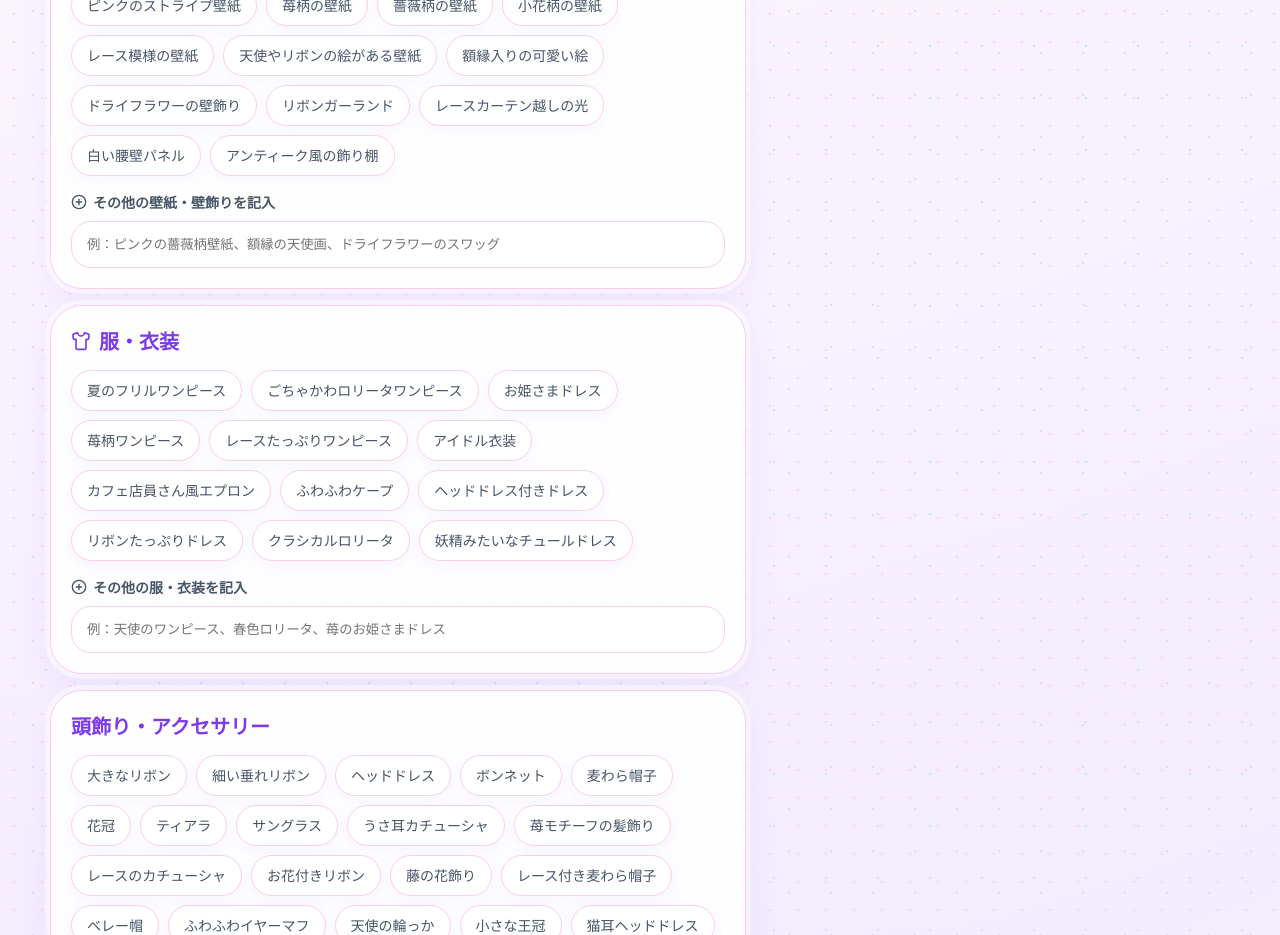
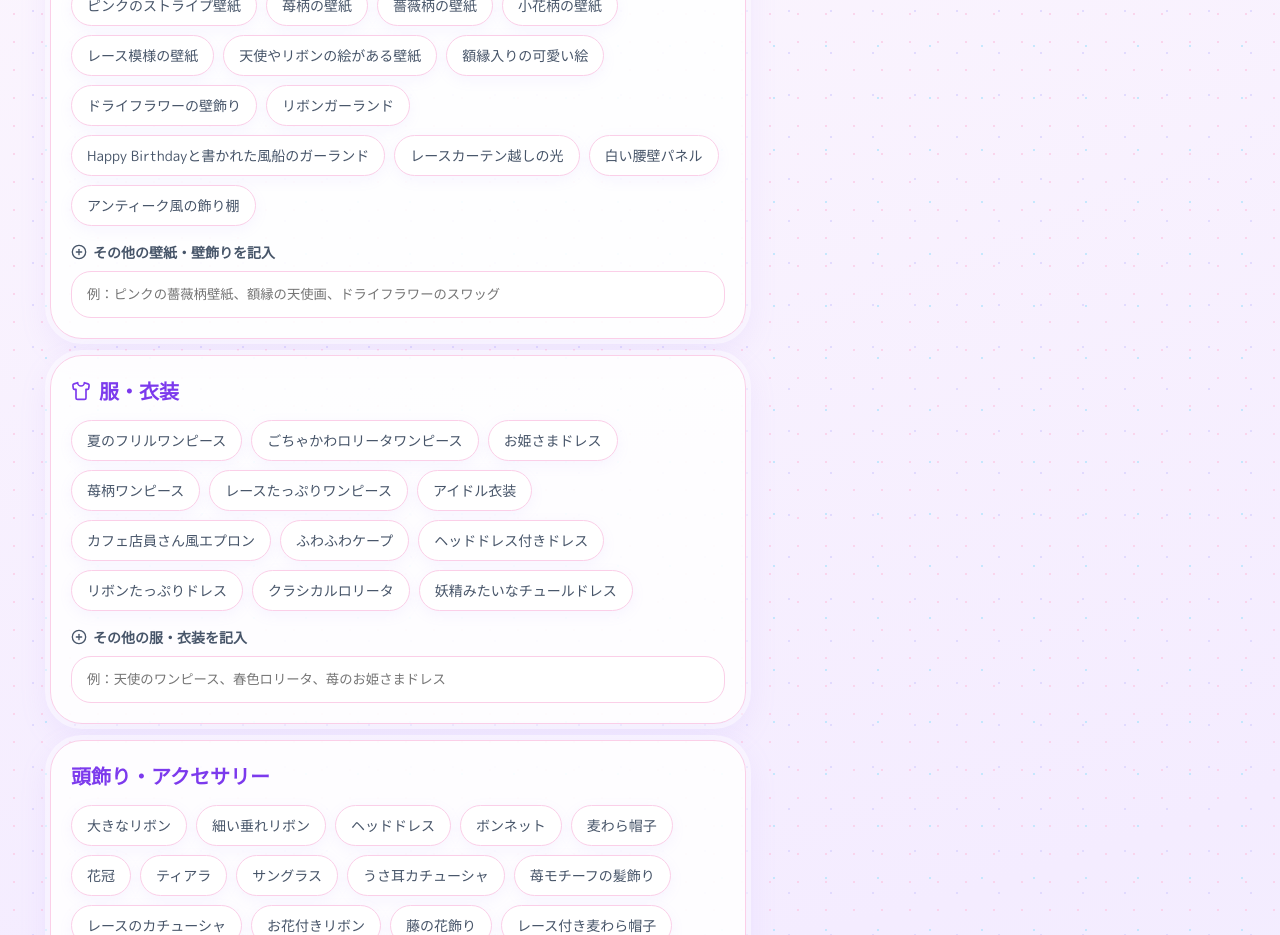
Before and after one commit to momomimikawaii-rgb/yuyupm, a React (Vite) app: page / in a window 1280 px wide. Shown: the part 2380-3315 px from the top of the page. Built offline with nearby package versions, Linux system fonts and the light colour scheme.

Commit message:
Update App.jsx

```diff
--- a/src/App.jsx
+++ b/src/App.jsx
@@ -14,7 +14,8 @@ const locationTree = {
 const multiCategories = [
   { id: "items", title: "小物・飾り", options: ["レース","リボン","パール","フリル","苺","フルーツ各種いろいろ","スウィーツ","花かご","カーテン","くまのぬいぐるみ","うさぎのぬいぐるみ"] },
   { id: "containerScene", title: "入れ物・舞台ギミック", options: ["ペットがスノーボールの中に入っている","ペットが大きな透明シャボン玉の中に入っている","ペットがアンティークなティーカップの中に入っている","ペットが可愛いガラスのグラスの中に入っている","ペットが苺のバスケットの中に入っている","ペットが花かごの中に入っている","ペットが大きなプレゼント箱の中に入っている","ペットがレースのベビーベッドに入っている","ペットがマカロン型クッションの上にいる","ペットが小さな馬車の中にいる"] },
-  { id: "wallpaper", title: "屋内の壁紙・壁飾り", options: ["ピンクのストライプ壁紙","苺柄の壁紙","薔薇柄の壁紙","小花柄の壁紙","レース模様の壁紙","天使やリボンの絵がある壁紙","額縁入りの可愛い絵","ドライフラワーの壁飾り","リボンガーランド","レースカーテン越しの光","白い腰壁パネル","アンティーク風の飾り棚"] },
+  { id: "wallpaper", title: "屋内の壁紙・壁飾り", options: ["ピンクのストライプ壁紙","苺柄の壁紙","薔薇柄の壁紙","小花柄の壁紙","レース模様の壁紙","天使やリボンの絵がある壁紙","額縁入りの可愛い絵","ドライフラワーの壁飾り","リボンガーランド","Happy Birthdayと書かれた風船のガーランド",
+  "レースカーテン越しの光","白い腰壁パネル","アンティーク風の飾り棚"] },
   { id: "outfit", title: "服・衣装", icon: Shirt, options: ["夏のフリルワンピース","ごちゃかわロリータワンピース","お姫さまドレス","苺柄ワンピース","レースたっぷりワンピース","アイドル衣装","カフェ店員さん風エプロン","ふわふわケープ","ヘッドドレス付きドレス","リボンたっぷりドレス","クラシカルロリータ","妖精みたいなチュールドレス"] },
 {
   id: "headAccessory",
```
